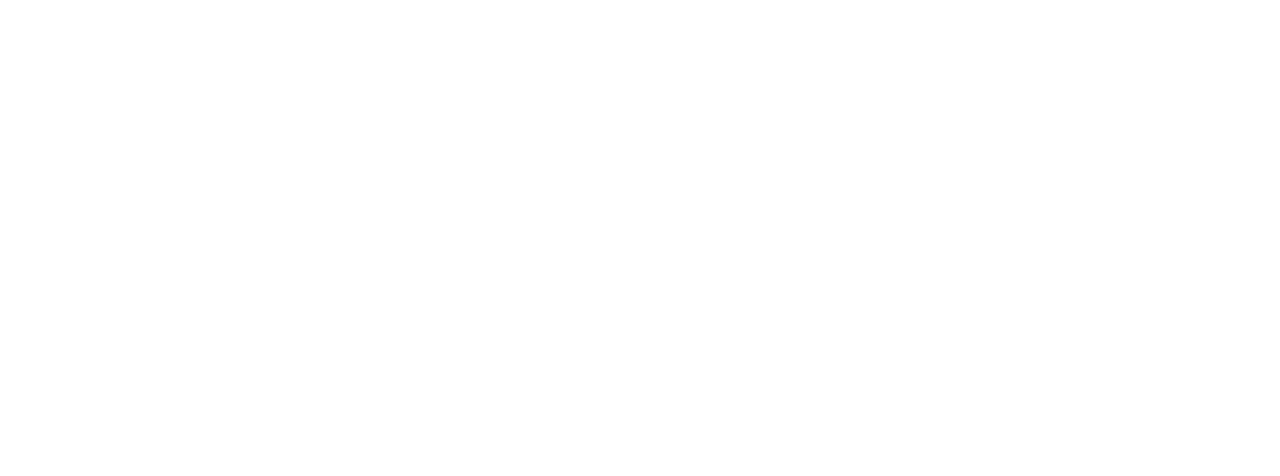
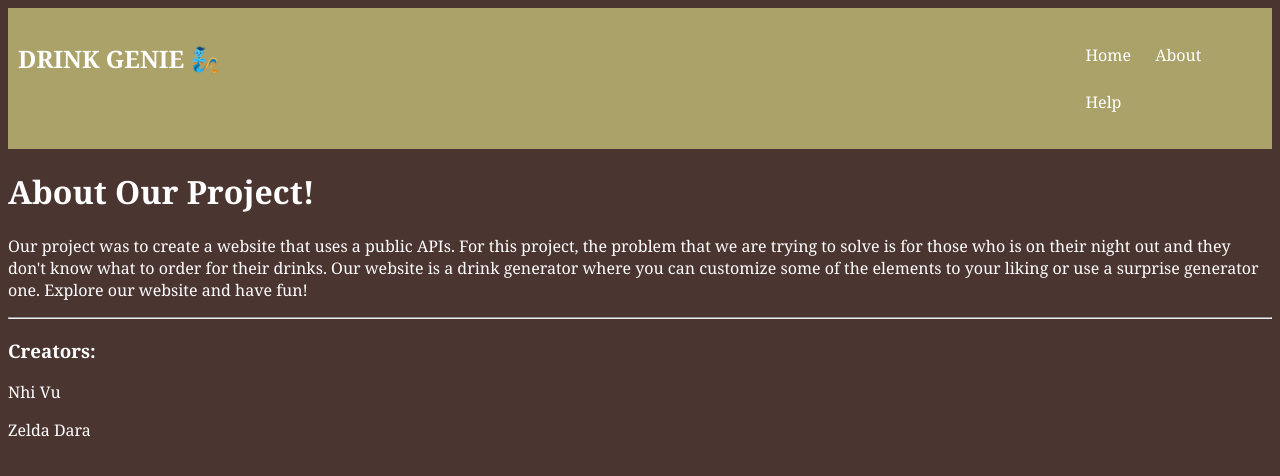
Before and after one commit to zelda-xena/INST377_Project, a plain HTML site: page project/about.html in a window 1280 px wide. Drawn offline with Linux system fonts and the light colour scheme.

Commit message:
added surprise js, fix surprise html, and added about html.

```diff
--- a/project/about.html
+++ b/project/about.html
@@ -0,0 +1,30 @@
+<html>
+    <head>
+        <title> INST377 - Project </title>
+        <link rel="stylesheet" href="welcome.css">
+    </head>
+    <body>
+        <header>
+            <h3 id="header"> DRINK GENIE &#129502</h3>
+            <nav>
+                <ul>
+                <li><a href="welcome.html">Home</a></li>
+                <li><a href="about.html">About</a></li>
+                <li><a href="help.html">Help</a></li>
+                </ul>
+            </nav>
+        </header>
+
+        <h1>About Our Project!</h1>
+        <p> Our project was to create a website that uses a public APIs.
+            For this project, the problem that we are trying to solve is for those who is on their night out
+            and they don't know what to order for their drinks. Our website is a drink generator where you can customize some
+            of the elements to your liking or use a surprise generator one. Explore our website and have fun!
+        </p>
+        <hr>
+
+        <h3>Creators:</h3>
+        <p> Nhi Vu</p>
+        <p>Zelda Dara</p>
+    </head>
+</html>
```
Also changed, not shown: project/surprise.css (+8 -0 lines), project/surprise.html (+9 -7 lines), project/surprise.js (added, +8 -0 lines).
